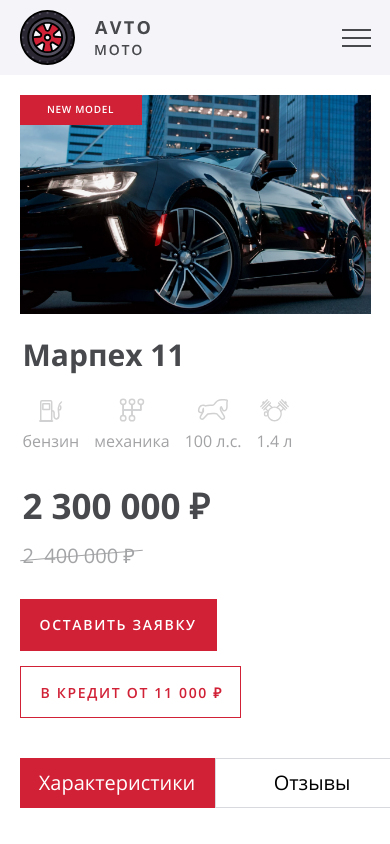
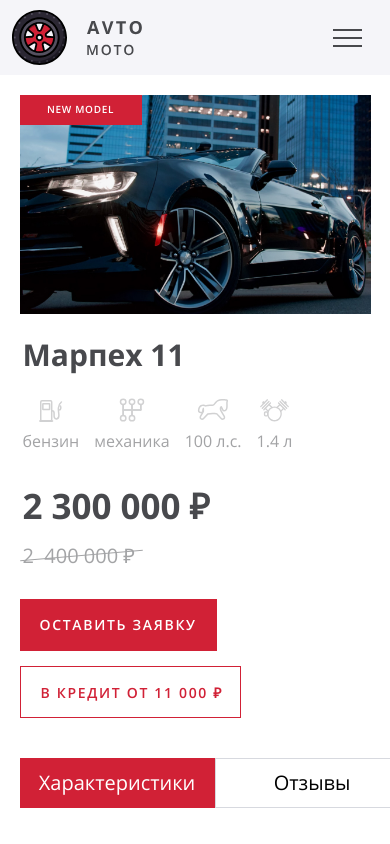
Before and after one commit to geoniced/avto-moto, a React (Create React App) app: page / in a window 390 px wide. Shown: the top 844 px of the page. Built offline with nearby package versions, Linux system fonts and the light colour scheme.

Commit message:
PixelPerfect mobile шапки

```diff
--- a/src/scss/main-header.scss
+++ b/src/scss/main-header.scss
@@ -67,7 +67,7 @@
 
 @media (max-width: $mobile-max-width) {
   .main-header__nav {
-    padding-left: $mobile-paddings;
-    padding-right: $mobile-paddings;
+    padding-left: $mobile-header-left-padding;
+    padding-right: $mobile-header-right-padding;
   }
 }
--- a/src/scss/variables.scss
+++ b/src/scss/variables.scss
@@ -27,4 +27,8 @@ $tablet-footer-margin: (120px / $tablet-width) * 100%;
 $mobile-max-width: 767px;
 $mobile-width: 320px;
 $mobile-offset: 16px;
+$mobile-header-left-offset: 10px;
+$mobile-header-right-offset: 23px;
 $mobile-paddings: ($mobile-offset / $mobile-width) * 100%;
+$mobile-header-left-padding: ($mobile-header-left-offset / $mobile-width) * 100%;
+$mobile-header-right-padding: ($mobile-header-right-offset / $mobile-width) * 100%;
```
